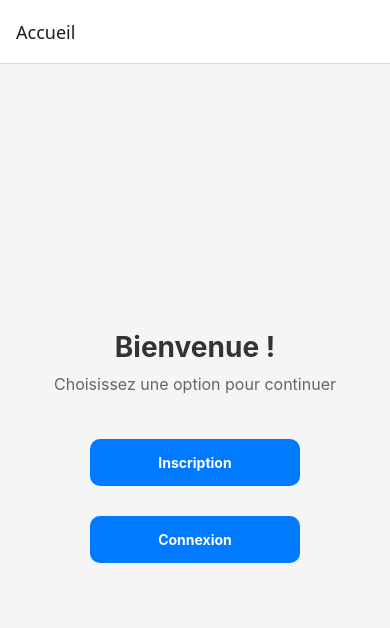
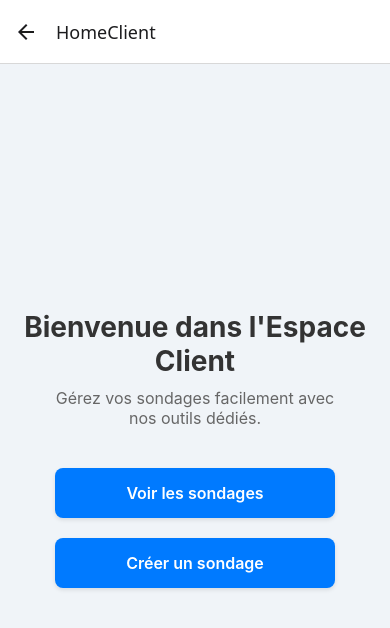
Before and after one commit to kevinKGE/dev_mobile_M2, a React Native app: screen /HomeClient in a window 390 px wide. Shown: the top 628 px of the page. Built offline with nearby package versions, Linux system fonts and the light colour scheme.

Commit message:
Ajout page d'accueil du client

```diff
--- a/App.tsx
+++ b/App.tsx
@@ -6,12 +6,13 @@ import Inscription from "./src/screens/RegisterScreen";
 import Connexion from "./src/screens/ConnectionScreen";
 import SurveyListScreen from "./src/screens/SurveyListScreen";
 import CreateSurveyScreen from "./src/screens/CreateSurveyScreen";
+import HomeClientScreen from "./src/screens/HomeClientScreen";
 
-// Définition des types pour le Stack Navigator
 export type RootStackParamList = {
   Accueil: undefined;
   Inscription: undefined;
   Connexion: undefined;
+  HomeClient: undefined;
   SurveyList: undefined;
   CreateSurvey: { refreshSurveys?: () => void } | undefined;
 };
@@ -25,6 +26,7 @@ const App = () => {
         <Stack.Screen name="Accueil" component={HomeScreen} />
         <Stack.Screen name="Inscription" component={Inscription} />
         <Stack.Screen name="Connexion" component={Connexion} />
+        <Stack.Screen name="HomeClient" component={HomeClientScreen} />
         <Stack.Screen name="SurveyList" component={SurveyListScreen} />
         <Stack.Screen name="CreateSurvey" component={CreateSurveyScreen} />
       </Stack.Navigator>
--- a/package.json
+++ b/package.json
@@ -21,7 +21,8 @@
     "react-dom": "18.3.1",
     "react-native": "0.76.1",
     "react-native-vector-icons": "^10.2.0",
-    "react-native-web": "~0.19.13"
+    "react-native-web": "~0.19.13",
+    "react-rainbow-components": "^1.32.0"
   },
   "devDependencies": {
     "@babel/core": "^7.25.2",
--- a/src/screens/ConnectionScreen.tsx
+++ b/src/screens/ConnectionScreen.tsx
@@ -39,9 +39,10 @@ const ConnectionScreen: React.FC<ConnectionScreenProps> = ({ navigation }) => {
 
         if (valid) {
             console.log('Connexion réussie avec :', { firstName, lastName, password });
-            navigation.navigate('SurveyList');
+            navigation.navigate('HomeClient'); // Modification ici
         }
     };
+
 
     return (
         <View style={styles.container}>
--- a/src/screens/CreateSurveyScreen.tsx
+++ b/src/screens/CreateSurveyScreen.tsx
@@ -1,10 +1,11 @@
 import React, { useState } from 'react';
-import { View, Text, TextInput, Button, StyleSheet, Platform } from 'react-native';
-import DateTimePicker from '@react-native-community/datetimepicker';
+import { View, Text, TextInput, Button, StyleSheet } from 'react-native';
 import { StackNavigationProp } from '@react-navigation/stack';
 import { RouteProp } from '@react-navigation/native';
 import { RootStackParamList } from '../../App';
 import Survey from '../models/Survey';
+import { DatePicker } from 'react-rainbow-components';
+
 
 type CreateSurveyScreenNavigationProp = StackNavigationProp<RootStackParamList, 'CreateSurvey'>;
 type CreateSurveyScreenRouteProp = RouteProp<RootStackParamList, 'CreateSurvey'>;
@@ -17,8 +18,7 @@ type CreateSurveyScreenProps = {
 const CreateSurveyScreen: React.FC<CreateSurveyScreenProps> = ({ navigation, route }) => {
   const [name, setName] = useState<string>('');
   const [description, setDescription] = useState<string>('');
-  const [fin, setFin] = useState<Date>(new Date(new Date().setDate(new Date().getDate() + 1))); // Par défaut, demain
-  const [showPicker, setShowPicker] = useState<boolean>(false);
+  const [fin, setFin] = useState<Date>(new Date(new Date().setDate(new Date().getDate() + 1))); // Default to tomorrow
 
   const handleCreateSurvey = () => {
     if (!name || !description || !fin) {
@@ -33,8 +33,8 @@ const CreateSurveyScreen: React.FC<CreateSurveyScreenProps> = ({ navigation, rou
       name,
       description,
       formattedFin,
-      false, // cloture
-      1 // createBy : valeur exemple
+      false,
+      1
     );
 
     console.log('Préparation de la requête avec les données :', newSurvey);
@@ -67,13 +67,6 @@ const CreateSurveyScreen: React.FC<CreateSurveyScreenProps> = ({ navigation, rou
       });
   };
 
-  const onDateChange = (event: any, selectedDate?: Date) => {
-    setShowPicker(false);
-    if (selectedDate) {
-      setFin(selectedDate);
-    }
-  };
-
   return (
     <View style={styles.container}>
       <Text style={styles.title}>Création d'un sondage</Text>
@@ -91,19 +84,13 @@ const CreateSurveyScreen: React.FC<CreateSurveyScreenProps> = ({ navigation, rou
       />
       <View style={styles.dateContainer}>
         <Text style={styles.dateLabel}>Date de fin :</Text>
-        <Button
-          title={fin.toDateString()}
-          onPress={() => setShowPicker(true)}
+        <DatePicker
+          id="datePicker-1"
+          value={fin}
+          onChange={(value) => setFin(value as Date)}
+          formatStyle="large"
         />
       </View>
-      {showPicker && (
-        <DateTimePicker
-          value={fin}
-          mode="date"
-          display={Platform.OS === 'ios' ? 'spinner' : 'default'}
-          onChange={onDateChange}
-        />
-      )}
       <Button title="Créer le sondage" onPress={handleCreateSurvey} />
     </View>
   );
@@ -130,12 +117,10 @@ const styles = StyleSheet.create({
   },
   dateContainer: {
     marginBottom: 15,
-    flexDirection: 'row',
-    alignItems: 'center',
-    justifyContent: 'space-between',
   },
   dateLabel: {
     fontSize: 16,
+    marginBottom: 5,
   },
 });
 
--- /dev/null
+++ b/src/screens/HomeClientScreen.tsx
@@ -0,0 +1,76 @@
+import React from 'react';
+import { View, TouchableOpacity, StyleSheet, Text } from 'react-native';
+
+type HomeClientScreenProps = {
+  navigation: {
+    navigate: (screen: string) => void;
+  };
+};
+
+const HomeClientScreen: React.FC<HomeClientScreenProps> = ({ navigation }) => {
+  return (
+    <View style={styles.container}>
+      <Text style={styles.title}>Bienvenue dans l'Espace Client</Text>
+      <Text style={styles.subtitle}>
+        Gérez vos sondages facilement avec nos outils dédiés.
+      </Text>
+      <TouchableOpacity
+        style={styles.button}
+        onPress={() => navigation.navigate('SurveyList')}
+      >
+        <Text style={styles.buttonText}>Voir les sondages</Text>
+      </TouchableOpacity>
+      <TouchableOpacity
+        style={styles.button}
+        onPress={() => navigation.navigate('CreateSurvey')}
+      >
+        <Text style={styles.buttonText}>Créer un sondage</Text>
+      </TouchableOpacity>
+    </View>
+  );
+};
+
+const styles = StyleSheet.create({
+  container: {
+    flex: 1,
+    justifyContent: 'center',
+    alignItems: 'center',
+    padding: 20,
+    backgroundColor: '#f0f4f8',
+  },
+  title: {
+    fontSize: 28,
+    fontWeight: 'bold',
+    color: '#333',
+    marginBottom: 10,
+    textAlign: 'center',
+  },
+  subtitle: {
+    fontSize: 16,
+    color: '#666',
+    textAlign: 'center',
+    marginBottom: 30,
+    paddingHorizontal: 20,
+  },
+  button: {
+    backgroundColor: '#007AFF',
+    paddingVertical: 15,
+    paddingHorizontal: 30,
+    borderRadius: 8,
+    marginVertical: 10,
+    width: '80%',
+    alignItems: 'center',
+    shadowColor: '#000',
+    shadowOpacity: 0.1,
+    shadowOffset: { width: 0, height: 2 },
+    shadowRadius: 4,
+    elevation: 3,
+  },
+  buttonText: {
+    color: '#fff',
+    fontSize: 16,
+    fontWeight: '600',
+  },
+});
+
+export default HomeClientScreen;
--- a/src/screens/HomeScreen.tsx
+++ b/src/screens/HomeScreen.tsx
@@ -11,9 +11,8 @@ type HomeScreenProps = {
 const HomeScreen: React.FC<HomeScreenProps> = ({ navigation }) => {
     return (
         <View style={styles.container}>
-            <Text style={styles.title}>Bienvenue !</Text>
+            <Text style={styles.title}>Bienvenue sur PollPoint!</Text>
             <Text style={styles.subtitle}>Choisissez une option pour continuer</Text>
-
             <View style={styles.buttonContainer}>
                 <Button
                     title="Inscription"
--- a/src/screens/RegisterScreen.tsx
+++ b/src/screens/RegisterScreen.tsx
@@ -1,8 +1,14 @@
 import React, { useState } from 'react';
-import { View, Text, Button, StyleSheet, TextStyle, ViewStyle } from 'react-native';
+import { View, Text, Button, StyleSheet } from 'react-native';
 import Input from '../components/Input';
 
-const RegisterScreen: React.FC = () => {
+type RegisterScreenProps = {
+    navigation: {
+        navigate: (screen: string) => void;
+    };
+};
+
+const RegisterScreen: React.FC<RegisterScreenProps> = ({ navigation }) => {
     const [firstName, setFirstName] = useState('');
     const [lastName, setLastName] = useState('');
     const [password, setPassword] = useState('');
@@ -45,6 +51,8 @@ const RegisterScreen: React.FC = () => {
 
         if (valid) {
             console.log('Inscription réussie avec :', { firstName, lastName, password });
+            // Naviguer vers la page de connexion
+            navigation.navigate('ConnectionScreen');
         }
     };
 
--- a/src/screens/SurveyListScreen.tsx
+++ b/src/screens/SurveyListScreen.tsx
@@ -7,6 +7,7 @@ import {
   TouchableOpacity,
   TextInput,
   Pressable,
+  ScrollView,
 } from 'react-native';
 import Survey from '../models/Survey';
 import SurveyOption from '../models/SurveyOption';
@@ -101,7 +102,7 @@ const SurveyListScreen = ({ navigation }: { navigation: any }) => {
   );
 
   return (
-    <View style={styles.container}>
+    <ScrollView style={styles.container}>
       <View style={styles.header}>
         <Text style={styles.title}>Les sondages publiés</Text>
         <TouchableOpacity
@@ -117,8 +118,9 @@ const SurveyListScreen = ({ navigation }: { navigation: any }) => {
         data={surveys}
         keyExtractor={(item) => item.sondageId!.toString()}
         renderItem={renderSurvey}
+        contentContainerStyle={styles.listContent}
       />
-    </View>
+    </ScrollView>
   );
 };
 
@@ -218,6 +220,9 @@ const styles = StyleSheet.create({
     color: '#fff',
     fontSize: 14,
   },
+  listContent: {
+    paddingBottom: 20,
+  },
 });
 
 export default SurveyListScreen;
```
Also changed, not shown: 1 other file (tests, documents, lock files or other folders).
